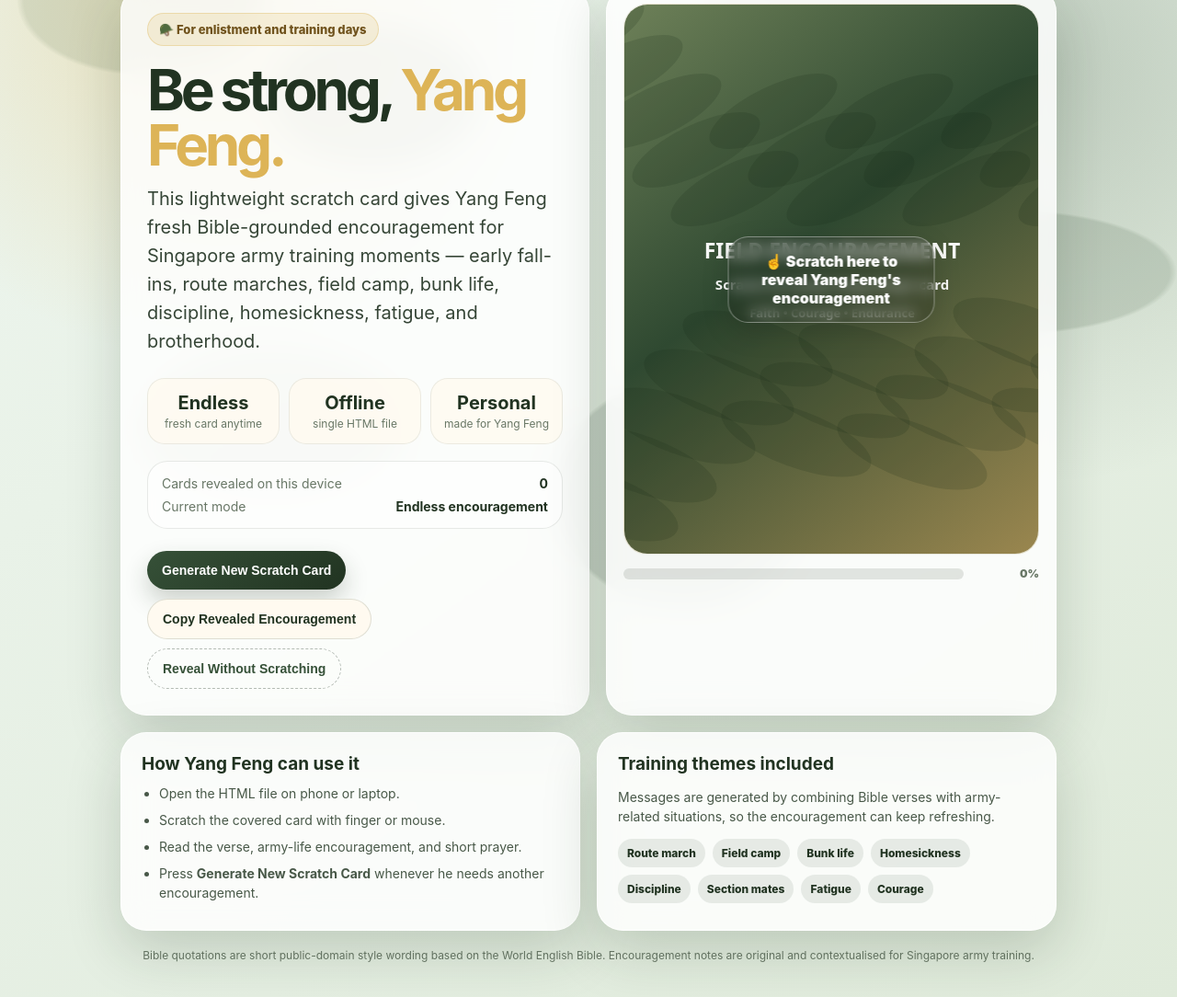
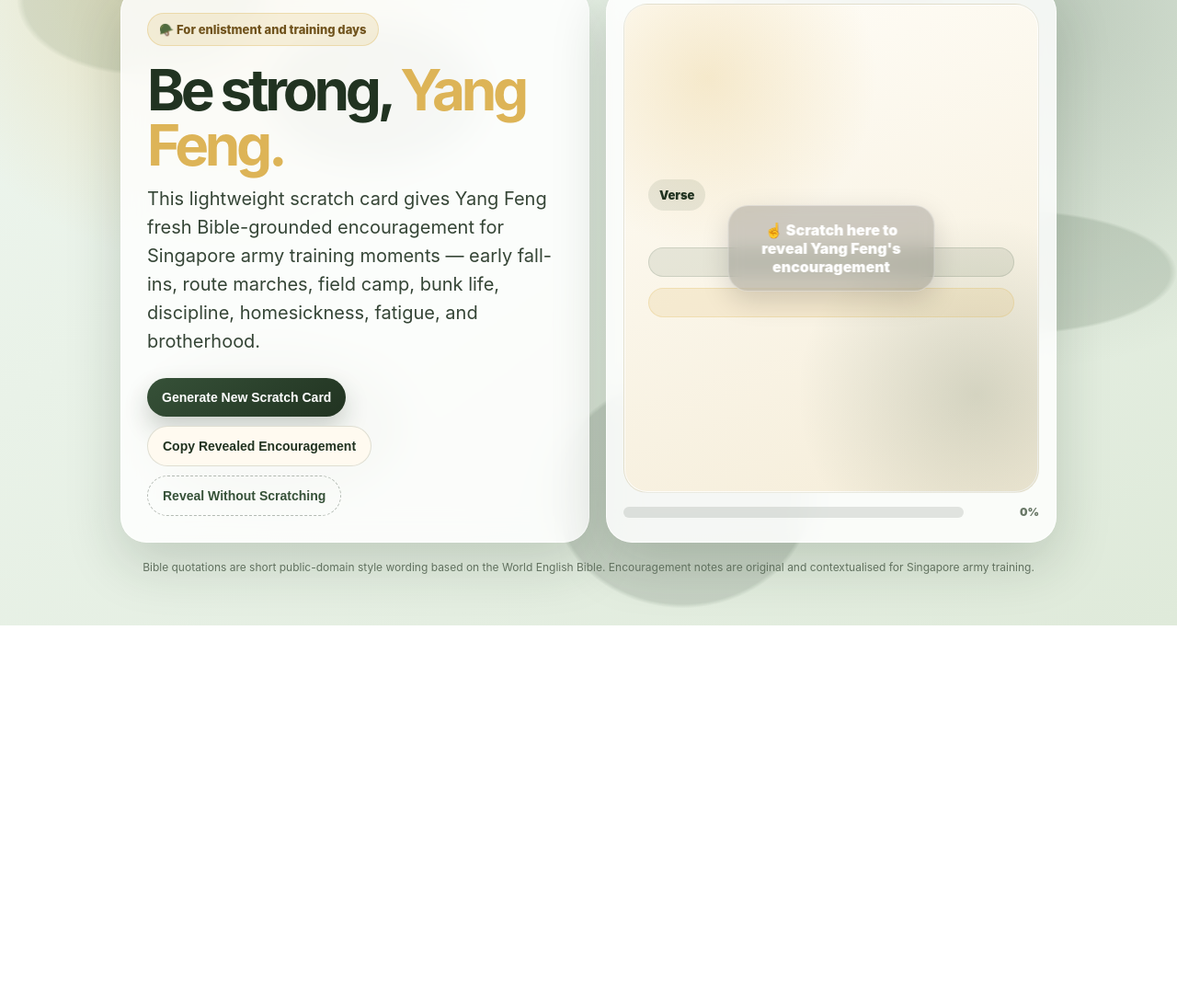
Before and after one commit to ITAI12GO/yfic, a plain HTML site: page index.html in a window 1280 px wide. Shown: the part 120-1204 px from the top of the page at 92% size. After the commit the page ends 800 px from the top, so only its background shows below. Drawn offline with Linux system fonts and the light colour scheme.

Commit message:
Update index.html

```diff
--- a/index.html
+++ b/index.html
@@ -30,7 +30,7 @@
     h1{font-size:clamp(21px,4vw,36px);line-height:1.03;margin:0;color:var(--forest);letter-spacing:-.045em}.brand p{margin:5px 0 0;color:var(--muted);font-size:14px}.pill{padding:10px 13px;border-radius:999px;background:rgba(255,255,255,.68);border:1px solid rgba(48,69,47,.12);font-weight:850;color:var(--forest);font-size:13px;white-space:nowrap;box-shadow:0 10px 24px rgba(48,69,47,.08)}
     .hero{display:grid;grid-template-columns:1.02fr .98fr;gap:18px;align-items:stretch}@media(max-width:860px){.hero{grid-template-columns:1fr}.pill{display:none}header{align-items:flex-start}}
     .panel{background:var(--card);backdrop-filter:blur(16px);border:1px solid rgba(255,255,255,.72);border-radius:var(--radius);box-shadow:var(--shadow);overflow:hidden;position:relative}
-    .intro{padding:28px;display:flex;flex-direction:column;justify-content:space-between;min-height:530px}.tag{display:inline-flex;align-items:center;gap:8px;width:max-content;padding:9px 12px;border-radius:999px;background:rgba(221,180,87,.18);color:#70531d;font-weight:850;font-size:13px;border:1px solid rgba(221,180,87,.34)}
+    .intro{padding:28px;display:flex;flex-direction:column;justify-content:space-between;min-height:420px}.tag{display:inline-flex;align-items:center;gap:8px;width:max-content;padding:9px 12px;border-radius:999px;background:rgba(221,180,87,.18);color:#70531d;font-weight:850;font-size:13px;border:1px solid rgba(221,180,87,.34)}
     .intro h2{font-size:clamp(34px,6vw,62px);line-height:.96;margin:18px 0 14px;letter-spacing:-.07em;color:var(--forest)}.intro h2 span{color:var(--gold)}
     .lead{font-size:clamp(16px,2.3vw,20px);line-height:1.55;color:#354536;margin:0;max-width:650px}.mini-grid{display:grid;grid-template-columns:repeat(3,1fr);gap:10px;margin-top:24px}.mini{background:rgba(255,250,240,.78);border:1px solid rgba(48,69,47,.09);border-radius:19px;padding:14px 12px;text-align:center}.mini b{display:block;font-size:20px;color:var(--forest)}.mini span{display:block;font-size:12px;color:var(--muted);margin-top:3px}
     .actions{display:flex;flex-wrap:wrap;gap:10px;margin-top:24px}button{border:0;cursor:pointer;border-radius:999px;padding:13px 16px;font-weight:900;font-size:14px;transition:transform .15s ease,filter .15s ease,box-shadow .15s ease}button:active{transform:scale(.97)}.primary{background:linear-gradient(145deg,var(--army),var(--forest));color:#fff;box-shadow:0 12px 26px rgba(33,51,33,.22)}.secondary{background:var(--cream);color:var(--forest);border:1px solid rgba(33,51,33,.14)}.ghost{background:transparent;color:var(--army);border:1px dashed rgba(33,51,33,.32)}
@@ -39,7 +39,7 @@
     .reveal{position:relative;z-index:1;min-height:530px;padding:30px 26px;display:flex;flex-direction:column;justify-content:center;gap:12px}.verse-ref{display:inline-flex;width:max-content;max-width:100%;padding:9px 12px;border-radius:999px;background:rgba(54,81,56,.1);color:var(--forest);font-size:13px;font-weight:900}.verse{font-family:Georgia,"Times New Roman",serif;font-size:clamp(24px,4vw,38px);line-height:1.16;margin:4px 0 0;color:#243322}.message{font-size:clamp(15px,2.1vw,18px);line-height:1.52;margin:0;color:#354536;font-weight:650}.training-link,.prayer{border-radius:20px;padding:15px;line-height:1.45;font-size:14px}.training-link{background:rgba(54,81,56,.1);border:1px solid rgba(54,81,56,.14);color:#314633}.prayer{background:rgba(221,180,87,.16);border:1px solid rgba(221,180,87,.26);color:#5d451c;font-weight:700}
     canvas#scratch{position:absolute;inset:0;z-index:4;width:100%;height:100%;touch-action:none}.scratch-cover-label{position:absolute;z-index:5;left:50%;top:50%;transform:translate(-50%,-50%);text-align:center;color:white;background:rgba(0,0,0,.18);border:1px solid rgba(255,255,255,.38);border-radius:22px;padding:16px 18px;font-weight:950;backdrop-filter:blur(8px);pointer-events:none;box-shadow:0 10px 30px rgba(0,0,0,.15)}.hidden{display:none!important}
     .progress-wrap{display:flex;align-items:center;gap:10px;margin-top:13px}.bar{height:12px;background:rgba(33,51,33,.12);border-radius:999px;flex:1;overflow:hidden}.fill{height:100%;width:0;background:linear-gradient(90deg,var(--gold),var(--army2));border-radius:999px}.progress-text{font-size:12px;color:var(--muted);font-weight:900;min-width:72px;text-align:right}
-    .below{display:grid;grid-template-columns:1fr 1fr;gap:18px;margin-top:18px}@media(max-width:820px){.below{grid-template-columns:1fr}.intro{min-height:auto}.scratch-card,.reveal{min-height:500px}.mini-grid{grid-template-columns:1fr}.mini{text-align:left}.actions button{width:100%}}
+    .below{display:grid;grid-template-columns:1fr 1fr;gap:18px;margin-top:18px}@media(max-width:820px){.below{grid-template-columns:1fr}.intro{min-height:auto}.scratch-card,.reveal{min-height:500px}.actions button{width:100%}}
     .note{padding:22px}.note h3{margin:0 0 10px;color:var(--forest);font-size:19px}.note p,.note li{color:#485848;line-height:1.5;font-size:14px}.note ul{margin:0;padding-left:19px}.note li{margin:8px 0}.chips{display:flex;flex-wrap:wrap;gap:8px;margin-top:10px}.chip{font-size:12px;font-weight:850;padding:8px 10px;border-radius:999px;background:rgba(54,81,56,.1);color:var(--forest)}
     .toast{position:fixed;left:50%;bottom:20px;transform:translateX(-50%) translateY(20px);background:#1f2a20;color:white;padding:12px 15px;border-radius:999px;font-size:13px;font-weight:850;opacity:0;pointer-events:none;transition:.25s ease;z-index:50;box-shadow:0 10px 30px rgba(0,0,0,.18)}.toast.show{opacity:1;transform:translateX(-50%) translateY(0)}
     .confetti{position:fixed;top:-12px;width:8px;height:12px;background:var(--gold);z-index:40;animation:fall 1.7s linear forwards;border-radius:2px}@keyframes fall{to{transform:translateY(110vh) rotate(560deg);opacity:.2}}
@@ -59,15 +59,6 @@
           <span class="tag">🪖 For enlistment and training days</span>
           <h2>Be strong, <span>Yang Feng.</span></h2>
           <p class="lead">This lightweight scratch card gives Yang Feng fresh Bible-grounded encouragement for Singapore army training moments — early fall-ins, route marches, field camp, bunk life, discipline, homesickness, fatigue, and brotherhood.</p>
-          <div class="mini-grid" aria-label="App features">
-            <div class="mini"><b>Endless</b><span>fresh card anytime</span></div>
-            <div class="mini"><b>Offline</b><span>single HTML file</span></div>
-            <div class="mini"><b>Personal</b><span>made for Yang Feng</span></div>
-          </div>
-          <div class="counter" aria-label="Usage counter">
-            <div class="counter-row"><span>Cards revealed on this device</span><strong id="totalCount">0</strong></div>
-            <div class="counter-row"><span>Current mode</span><strong>Endless encouragement</strong></div>
-          </div>
         </div>
         <div class="actions">
           <button class="primary" id="newCardBtn">Generate New Scratch Card</button>
@@ -79,32 +70,16 @@
         <div class="scratch-card" id="scratchCard">
           <div class="card-bg"></div>
           <div class="reveal" id="revealContent">
-            <span class="verse-ref" id="verseRef">Deuteronomy 31:8 · Assurance · book-in anxiety</span>
-            <p class="verse" id="verseText">“The Lord Himself goes before you. He will be with you; He will not fail you or forsake you.”</p>
-            <p class="message" id="messageText">Yang Feng, do not despise ordinary duties. Packing well, cleaning well, listening well, and serving well can become worship when done before God.</p>
-            <div class="training-link" id="trainingLink">Army training link: When book-in feels heavy, entrust the coming week to God one concern at a time. He goes before you into camp.</div>
-            <div class="prayer" id="prayerText">Prayer: Jesus, give Yang Feng peace under pressure and kindness toward his section mates. Let his life shine quietly.</div>
+            <span class="verse-ref" id="verseRef">Verse</span>
+            <p class="verse" id="verseText"></p>
+            <p class="message" id="messageText"></p>
+            <div class="training-link" id="trainingLink"></div>
+            <div class="prayer" id="prayerText"></div>
           </div>
-          <canvas id="scratch" aria-label="Scratch the card to reveal the encouragement" width="1074" height="1758" style="pointer-events: auto; width: 358px; height: 586px;"></canvas>
+          <canvas id="scratch" aria-label="Scratch the card to reveal the encouragement"></canvas>
           <div class="scratch-cover-label" id="scratchLabel">☝️ Scratch here to reveal Yang Feng's encouragement</div>
         </div>
-        <div class="progress-wrap"><div class="bar"><div class="fill" id="fill" style="width: 0%;"></div></div><div class="progress-text" id="progressText">0%</div></div>
-      </div>
-    </section>
-    <section class="below">
-      <div class="panel note">
-        <h3>How Yang Feng can use it</h3>
-        <ul>
-          <li>Open the HTML file on phone or laptop.</li>
-          <li>Scratch the covered card with finger or mouse.</li>
-          <li>Read the verse, army-life encouragement, and short prayer.</li>
-          <li>Press <strong>Generate New Scratch Card</strong> whenever he needs another encouragement.</li>
-        </ul>
-      </div>
-      <div class="panel note">
-        <h3>Training themes included</h3>
-        <p>Messages are generated by combining Bible verses with army-related situations, so the encouragement can keep refreshing.</p>
-        <div class="chips"><span class="chip">Route march</span><span class="chip">Field camp</span><span class="chip">Bunk life</span><span class="chip">Homesickness</span><span class="chip">Discipline</span><span class="chip">Section mates</span><span class="chip">Fatigue</span><span class="chip">Courage</span></div>
+        <div class="progress-wrap"><div class="bar"><div class="fill" id="fill"></div></div><div class="progress-text" id="progressText">0%</div></div>
       </div>
     </section>
     <footer>Bible quotations are short public-domain style wording based on the World English Bible. Encouragement notes are original and contextualised for Singapore army training.</footer>
```
